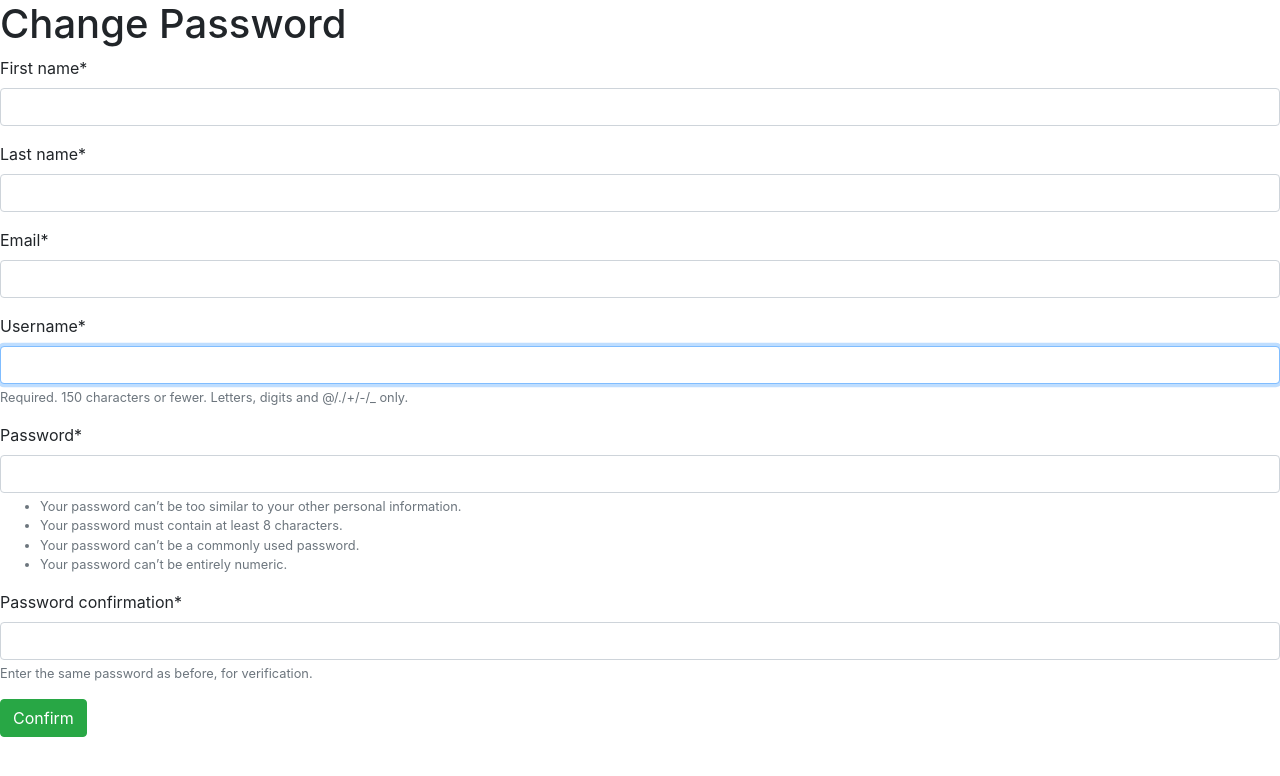
After one commit to abista7/SoftwareDevelopmentGroupPROJECT, a Django app: template application/django/templates/registration/password_change_form.html in a window 1280 px wide. The commit adds this page. Shown: the top 776 px of the page. Run offline with Django 3.2, Linux system fonts and the light colour scheme; the template is opened without the code that fills it: values that come from a table or form of the project are taken from there, others are empty; some libraries are stand-ins or nearby versions.

Commit message:
added change password to settings

```diff
--- a/application/django/templates/mainapp/settings.html
+++ b/application/django/templates/mainapp/settings.html
@@ -117,5 +117,9 @@
         <button class="btn btn-danger">Logout</button>
     </a>
 
+    <a href="{% url 'password_change' %}">
+    <button class="btn btn-info">Change Password</button>
+    </a>
+
     <button class="btn btn-danger">Delete Account</button>
 {% endblock %}
--- /dev/null
+++ b/application/django/templates/registration/password_change_form.html
@@ -0,0 +1,11 @@
+{% extends 'mainapp/base.html' %}
+{% block title %}Change Password{% endblock %}
+{% load crispy_forms_tags %}
+{% block content %}
+    <h1>Change Password</h1>
+    <form method="post">
+    {% csrf_token %}
+    {{ form|crispy }}
+    <button type="submit" class="btn btn-success">Confirm</button>
+    </form>
+{% endblock %}
```
Also changed, not shown: application/django/templates/registration/password_change_done.html (added, +12 -0 lines).
